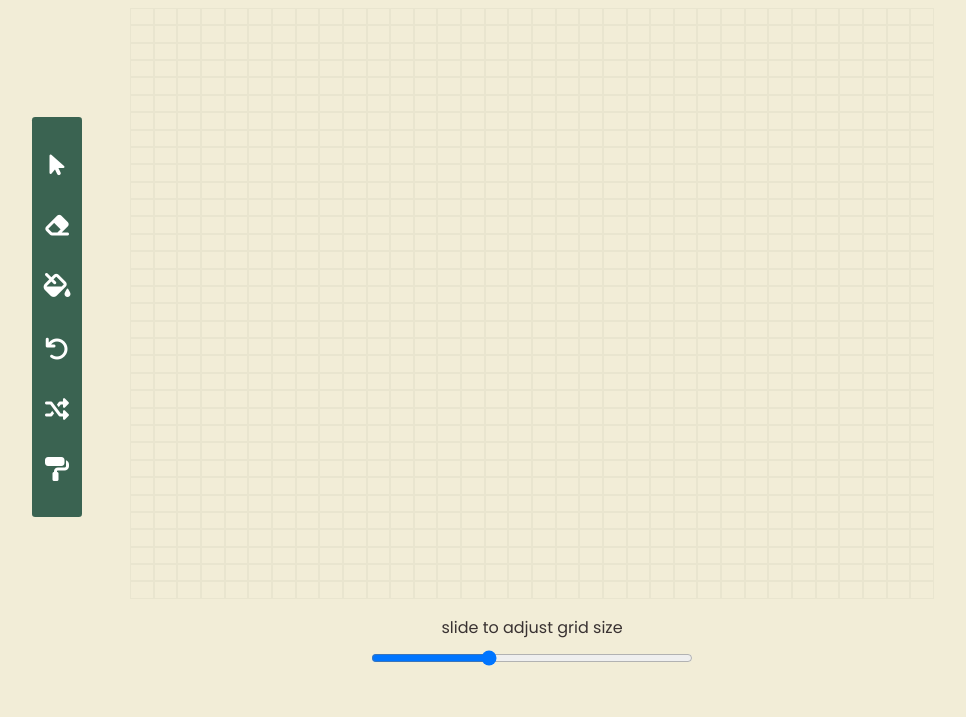
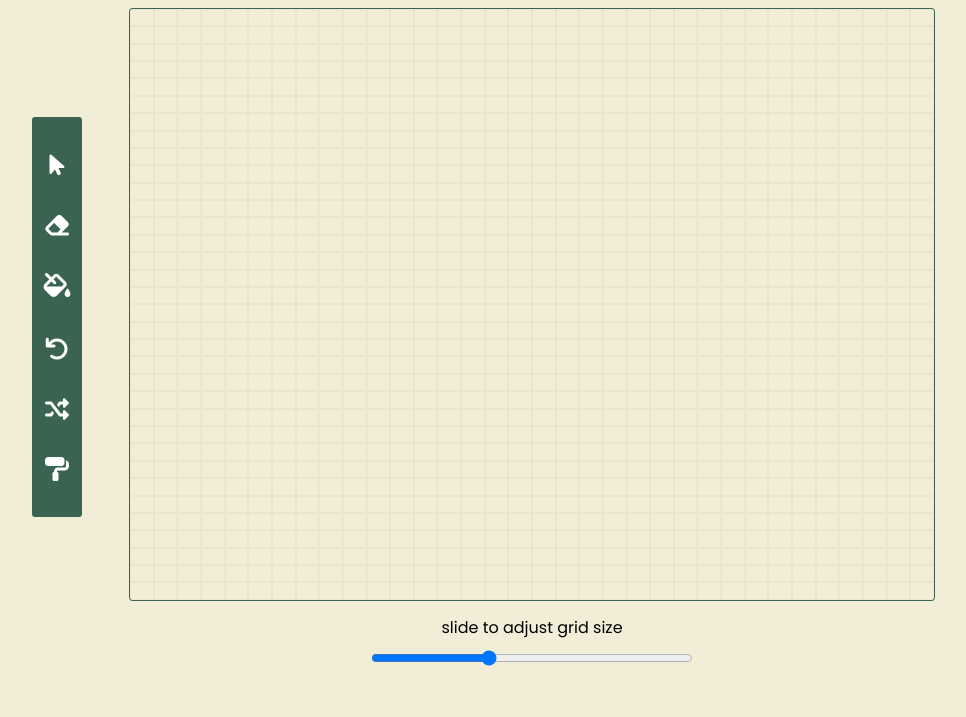
Before and after one commit to nasir974/Etch-A-Sketch, a plain HTML site: page index.html in a window 1280 px wide. Shown: the part 83-800 px from the top of the page, without its empty margins (173-1139 px from the left). Drawn offline with Linux system fonts and the light colour scheme.

Commit message:
updated README

```diff
--- a/style.css
+++ b/style.css
@@ -4,7 +4,7 @@ html, body{
     padding: 0;
     box-sizing: border-box;
     font-family: 'Poppins', sans-serif;
-    color: #393232;
+    color: black;
     background-color: #F2EDD7;
 }
 .main-container{
@@ -24,7 +24,7 @@ html, body{
     grid-column: 2;
     height: 100%;
     width: 100%;
-    border: solid 1px none;
+    border: solid 1px #3A6351;
     border-radius: 0.2em;
     display: grid;
     justify-self: center;
```
Also changed, not shown: 1 other file.
